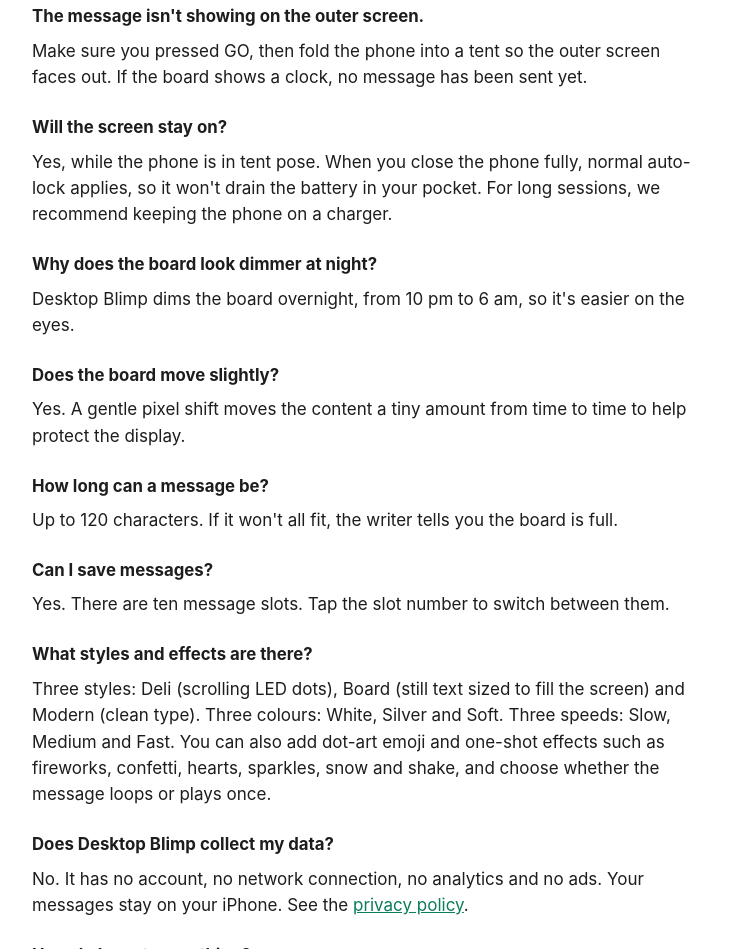
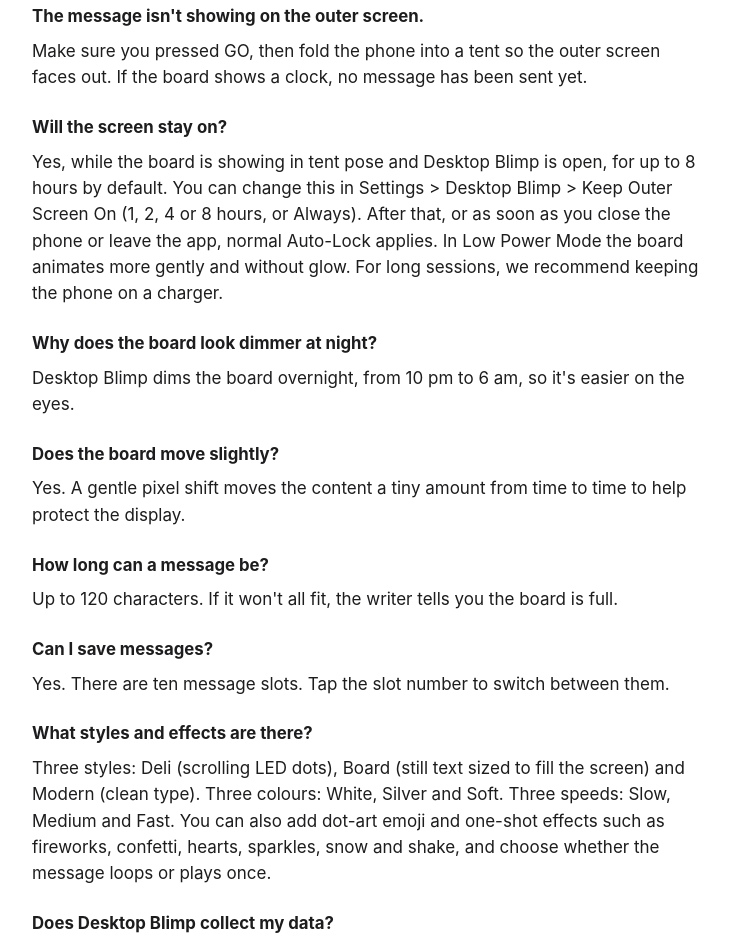
Before and after one commit to MrWilliamj/jpcs-apps, a plain HTML site: page desktopblimp/support.html in a window 1280 px wide. Shown: the part 883-1832 px from the top of the page, without its empty margins (270-999 px from the left). Drawn offline with Linux system fonts and the light colour scheme.

Commit message:
Desktop Blimp support: screen-on answer for build 2 (Keep Outer Screen On limit, Low Power Mode)

```diff
--- a/desktopblimp/support.html
+++ b/desktopblimp/support.html
@@ -42,7 +42,7 @@ footer{font-size:.9rem;color:var(--muted)}
 <p>Make sure you pressed GO, then fold the phone into a tent so the outer screen faces out. If the board shows a clock, no message has been sent yet.</p>
 
 <h3>Will the screen stay on?</h3>
-<p>Yes, while the phone is in tent pose. When you close the phone fully, normal auto-lock applies, so it won't drain the battery in your pocket. For long sessions, we recommend keeping the phone on a charger.</p>
+<p>Yes, while the board is showing in tent pose and Desktop Blimp is open, for up to 8 hours by default. You can change this in Settings &gt; Desktop Blimp &gt; Keep Outer Screen On (1, 2, 4 or 8 hours, or Always). After that, or as soon as you close the phone or leave the app, normal Auto-Lock applies. In Low Power Mode the board animates more gently and without glow. For long sessions, we recommend keeping the phone on a charger.</p>
 
 <h3>Why does the board look dimmer at night?</h3>
 <p>Desktop Blimp dims the board overnight, from 10 pm to 6 am, so it's easier on the eyes.</p>
```
